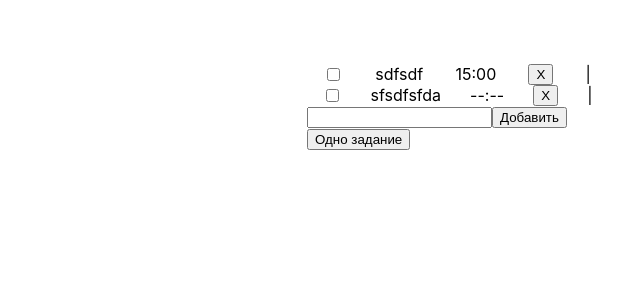
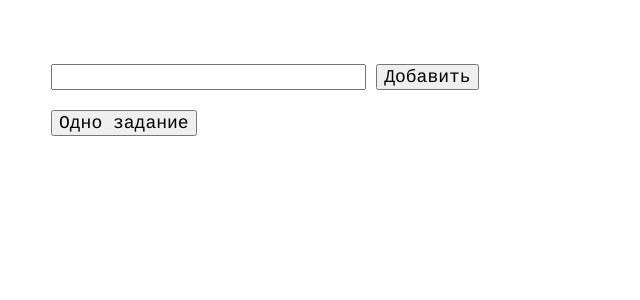
Before and after one commit to MartaWild/todo, a React (Create React App) app: page / in a window 1280 px wide. Shown: the top 300 px of the page, without its empty margins (77-717 px from the left). Built offline with nearby package versions, Linux system fonts and the light colour scheme.

Commit message:
Adding todoes, font, decorations WIP

```diff
--- a/public/index.html
+++ b/public/index.html
@@ -15,6 +15,7 @@
       user's mobile device or desktop. See https://developers.google.com/web/fundamentals/web-app-manifest/
     -->
     <link rel="manifest" href="%PUBLIC_URL%/manifest.json" />
+    <link href="https://fonts.googleapis.com/css2?family=Cousine&display=swap" rel="stylesheet">
     <!--
       Notice the use of %PUBLIC_URL% in the tags above.
       It will be replaced with the URL of the `public` folder during the build.
--- a/src/ListMode.tsx
+++ b/src/ListMode.tsx
@@ -1,4 +1,4 @@
-import React from 'react';
+import React, { useState } from 'react';
 import styled from 'styled-components';
 import {
     BrowserRouter as Router,
@@ -6,60 +6,77 @@ import {
     Route,
     Link,
     Redirect,
-    useHistory,
-    useLocation
+    useHistory
 } from "react-router-dom";
 
-const Wrapper = styled.div`
-    margin-left: 30%;
-    margin-top: 5%;
+const Button = styled.button`
+    font-size: 18px;
+    font-family: 'Cousine', monospace;
 `;
 
-const WrapperTodo = styled.div`
-
+const Wrapper = styled.div`
+    margin-left: auto;
+    margin-right: auto;
+    margin-top: 5%;
+    padding: 0;
+    width: 80vw;
+    font-size: 18px;
+    font-family: 'Cousine', monospace;
 `;
 
 const List = styled.ul`
-    margin: 0;
     padding: 0;
 `;
 
 const ListItem = styled.div`
     display: flex;
     flex-direction: row;
-    width: 300px;
-    justify-content: space-around;
+    justify-content: space-between;
     margin: 0;
     padding: 0;
 `;
 
-const Checkbox = styled.input`
-
-`;
+const Checkbox = styled.input``;
 
 const TodoText = styled.li`
     list-style-type: none;
+    width: 50%;
     margin: 0;
     padding: 0;
 `;
 
-const Time = styled.div``;
+const Time = styled.div`
+    width: 5%;
+`;
 
-const Delete = styled.button``;
+const Delete = styled(Button)``;
 
 const Slide = styled.div``;
 
 const WrapperAddTodo = styled.div`
+    margin-bottom: 20px;
 `;
 
 const WrapperControls = styled.div`
 `;
 
-const InputTodo = styled.input``;
+const InputTodo = styled.input`
+    width: 30%;
+    font-size: 18px;
+    font-family: 'Cousine', monospace;
+    margin-right: 10px;
+`;
 
-const AddTodo = styled.button``;
+const AddTodo = styled(Button)``;
 
-const SingleTaskModeButton = styled.button``;
+const SingleTaskModeButton = styled(Button)``;
+
+type Todo = {
+    data: string,
+    checked: boolean,
+    id: number,
+    startTime?: number
+}
 
 export default function ListMode() {
     let history = useHistory();
@@ -67,29 +84,42 @@ export default function ListMode() {
         history.replace('/single')
     };
 
+    const list: readonly Todo[] = [];
+    const [state, setState] = useState(list);
+    const [inputValue, setValue] = useState('');
+
+    const onCheckboxChange = (item: Todo) =>
+        (event: React.ChangeEvent<HTMLInputElement>) => setState(state.map(i => {
+            if (i.id === item.id) {
+                return {data: i.data, checked: event.target.checked, id: i.id};
+            } else {
+                return i;
+            }
+        }));
+
+    const addNewTodo = () => {
+        setState([...state, {data: inputValue, checked: false, id: Math.random()}]);
+        setValue('');
+    }
+
     return (
         <Wrapper>
-            <WrapperTodo>
-                <List>
+            <List>
+                {state.map(item =>
                     <ListItem>
-                        <Checkbox type="checkbox"/>
-                        <TodoText>sdfsdf</TodoText>
-                        <Time>15:00</Time>
+                        <Checkbox type='checkbox' checked={item.checked}
+                                  onChange={onCheckboxChange(item)}
+                        />
+                        <TodoText style={item.checked ? {textDecoration: "line-through"} : {}}> {item.data} </TodoText>
+                        <Time style={item.checked ? {textDecoration: "line-through"} : {}}>15:00</Time>
                         <Delete>X</Delete>
                         <Slide>|</Slide>
                     </ListItem>
-                    <ListItem>
-                        <Checkbox type="checkbox"/>
-                        <TodoText>sfsdfsfda</TodoText>
-                        <Time>--:--</Time>
-                        <Delete>X</Delete>
-                        <Slide>|</Slide>
-                    </ListItem>
-                </List>
-            </WrapperTodo>
+                )}
+            </List>
             <WrapperAddTodo>
-                <InputTodo type="text"/>
-                <AddTodo>Добавить</AddTodo>
+                <InputTodo type="text" onChange={(event) => setValue(event.target.value)} value={inputValue}/>
+                <AddTodo onClick={addNewTodo}>Добавить</AddTodo>
             </WrapperAddTodo>
             <WrapperControls>
                 <SingleTaskModeButton onClick={handler}>Одно задание</SingleTaskModeButton>
--- a/src/SingleTaskMode.tsx
+++ b/src/SingleTaskMode.tsx
@@ -10,14 +10,26 @@ import {
     useLocation
 } from "react-router-dom";
 
+const Button = styled.button`
+    font-size: 18px;
+    font-family: 'Cousine', monospace;
+`;
+
 const Wrapper = styled.div`
-    margin-left: 30%;
+    margin-left: auto;
+    margin-right: auto;
     margin-top: 5%;
+    padding: 0;
+    width: 40vw;
+    font-size: 18px;
+    font-family: 'Cousine', monospace;
 `;
 
 const WrapperTodo = styled.div`
     display: flex;
     flex-direction: row;
+    justify-content: space-between;
+    margin-bottom: 10px;
 `;
 
 const TodoText = styled.li`
@@ -27,24 +39,38 @@ const TodoText = styled.li`
 
 const Time = styled.div``;
 
-const WrapperButtons = styled.div``;
+const WrapperButtons = styled.div`
+    display: flex;
+    justify-content: space-between;
+    margin-bottom: 10px;
+`;
 
-const DeleteButton = styled.button``;
+const DeleteButton = styled(Button)``;
 
-const CompleteButton = styled.button``;
+const CompleteButton = styled(Button)``;
 
-const NextButton = styled.button``;
+const NextButton = styled(Button)``;
 
 const WrapperTimer = styled.div`
     display: flex;
     flex-direction: row;
+    justify-content: space-between;
+    margin-bottom: 10px;
+    height: 26px;
 `;
 
-const Timer = styled.div``;
+const Timer = styled.div`
+    display: flex;
+    height: 100%;
+    flex-direction: column;
+    justify-content: center;
+`;
 
-const StartButton = styled.button``;
+const StartButton = styled(Button)`
+    height: 100%;
+`;
 
-const ListModeButton = styled.button``;
+const ListModeButton = styled(Button)``;
 
 export default function SingleTaskMode() {
     let history = useHistory();
```
